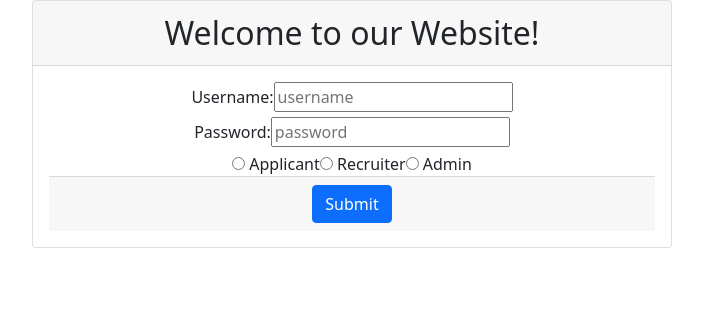
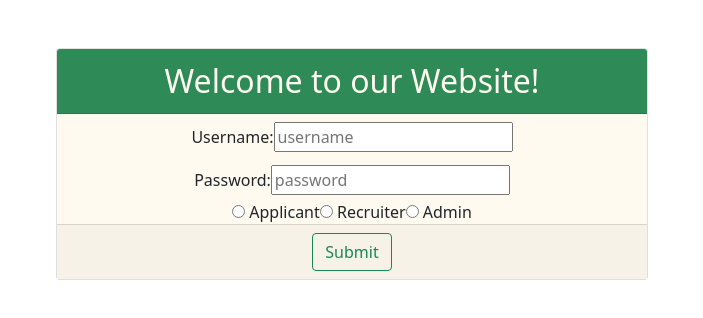
Before and after one commit to BGD-1DAY00/FrontEnd-Project-React, a React (Create React App) app: page / in a window 1280 px wide. Shown: the top 318 px of the page, without its empty margins (288-991 px from the left). Built offline with nearby package versions, Linux system fonts and the light colour scheme.

Commit message:
added coloring to login box

```diff
--- a/src/Login/Login.js
+++ b/src/Login/Login.js
@@ -29,15 +29,16 @@ export function Login(){
 //added admin branch
     return(
         <>
+            <div className={'p-5'}>
             <Card className=  {'w-50 text-center m-auto'} >
-                <CardHeader className={'fs-2'}>Welcome to our Website!</CardHeader>
-            <Form className={'p-3'} onSubmit={addUser}>
-                <Form.Group>
+                <CardHeader style={{backgroundColor:"seagreen", color:'floralwhite'}} className={'fs-2'}>Welcome to our Website!</CardHeader>
+            <Form className={'p-0'} onSubmit={addUser} style={{backgroundColor:'floralwhite'}}>
+                <Form.Group className={'p-2'}>
                 <Form.Label >Username:</Form.Label>
                 <input required onChange={addUsername} value={username} placeholder="username" type='text' />
                 </Form.Group>
 
-                <Form.Group>
+                <Form.Group >
                 <Form.Label>Password:</Form.Label>
                 <input onChange={addPassword} value={password} placeholder="password" type='text' />
                 </Form.Group>
@@ -47,10 +48,11 @@ export function Login(){
                 <input type="radio" onChange={handleRole} name="role" value="admin" />  Admin
                 <br/>
                 <Card.Footer>
-                <Button  type='submit'>Submit</Button>
+                <Button variant={"outline-success"}  type='submit'>Submit</Button>
                 </Card.Footer>
             </Form>
             </Card>
+            </div>
         </>
     );
 }
```
